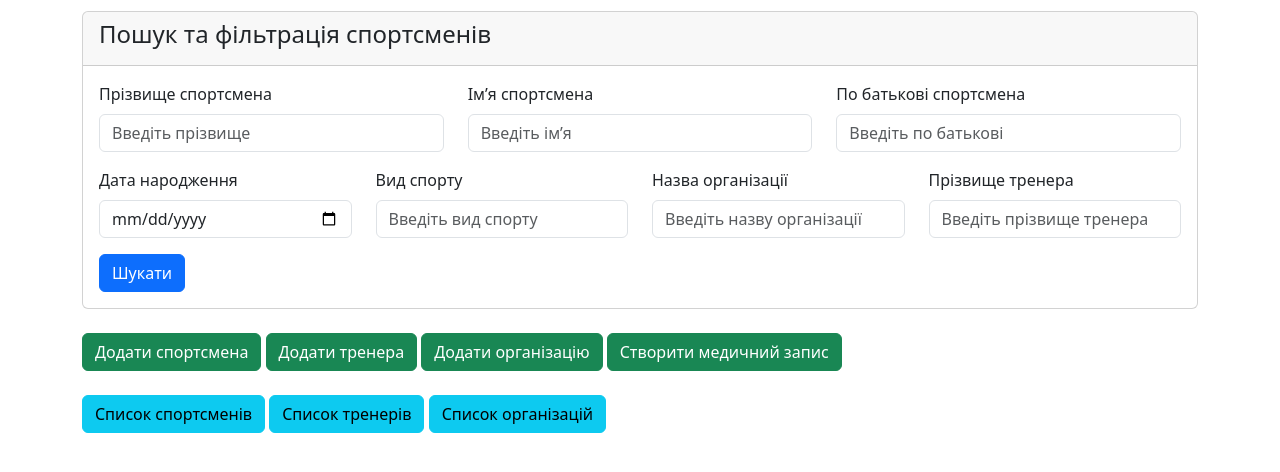
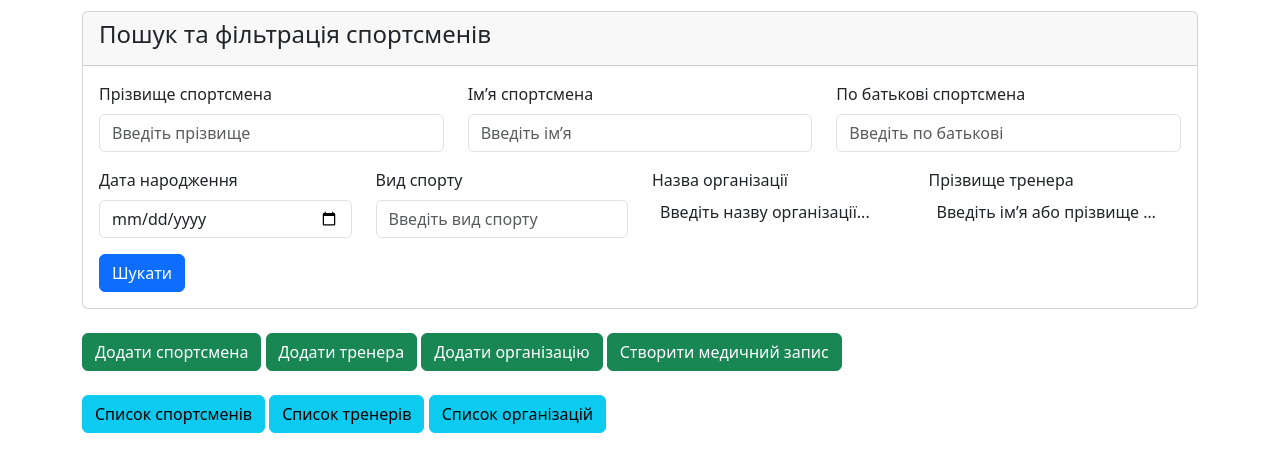
Before and after one commit to YevhenKhomenko/sport-health-accounting, a Django app: page / in a window 1280 px wide. Shown: the part 147-619 px from the top of the page. Run offline with Django 5.2, Linux system fonts and the light colour scheme; the visitor is signed in with stand-in values (Sample User, id 1); some libraries are stand-ins or nearby versions.

Commit message:
added autocomplete to sportsperson search form

```diff
--- a/accounting/forms.py
+++ b/accounting/forms.py
@@ -15,8 +15,28 @@ class SportspersonSearchForm(forms.Form):
         widget=forms.DateInput(attrs={'type': 'date'})
     )
     primary_sport = forms.CharField(label="Вид спорту", required=False)
-    organization = forms.CharField(label="Організація", required=False)
-    trainer = forms.CharField(label="Тренер", required=False)
+    organization = forms.ModelChoiceField(
+        queryset=Organization.objects.all(),
+        label="Організація",
+        required=False,
+        widget=forms.Select(
+            attrs={
+                'class': 'select2',
+                'data-placeholder': 'Введіть назву організації...'
+            }
+        )
+    )
+    trainer = forms.ModelChoiceField(
+        queryset=Trainer.objects.all(),
+        label="Тренер",
+        required=False,
+        widget=forms.Select(
+            attrs={
+                'class': 'select2',
+                'data-placeholder': 'Введіть ім’я або прізвище тренера...'
+            }
+        )
+    )
     GENDER_CHOICES = [
         ('', '---------'),
         ('Чоловіча', 'Чоловіча'),
--- a/accounting/templates/accounting/dashboard.html
+++ b/accounting/templates/accounting/dashboard.html
@@ -1,5 +1,6 @@
-<!-- templates/accounting/dashboard.html -->
-{% extends 'accounting/base.html' %}
+{% extends "accounting/base.html" %}
+{% load widget_tweaks %}
+
 {% block content %}
 <h2>Панель керування</h2>
 <p>Ласкаво просимо до системи обліку спортсменів!</p>
@@ -16,37 +17,37 @@
         <!-- П.І.Б. -->
         <div class="col-md-4 mb-3">
           <label for="last_name" class="form-label">Прізвище спортсмена</label>
-          <input type="text" name="last_name" id="last_name" class="form-control" placeholder="Введіть прізвище">
+          <input type="text" name="last_name" id="last_name" class="form-control" placeholder="Введіть прізвище" value="{{ form.last_name.value|default:'' }}">
         </div>
         <div class="col-md-4 mb-3">
           <label for="first_name" class="form-label">Ім’я спортсмена</label>
-          <input type="text" name="first_name" id="first_name" class="form-control" placeholder="Введіть ім’я">
+          <input type="text" name="first_name" id="first_name" class="form-control" placeholder="Введіть ім’я" value="{{ form.first_name.value|default:'' }}">
         </div>
         <div class="col-md-4 mb-3">
           <label for="patronymic" class="form-label">По батькові спортсмена</label>
-          <input type="text" name="patronymic" id="patronymic" class="form-control" placeholder="Введіть по батькові">
+          <input type="text" name="patronymic" id="patronymic" class="form-control" placeholder="Введіть по батькові" value="{{ form.patronymic.value|default:'' }}">
         </div>
       </div>
       <div class="row">
         <!-- Дата народження -->
         <div class="col-md-3 mb-3">
           <label for="date_of_birth" class="form-label">Дата народження</label>
-          <input type="date" name="date_of_birth" id="date_of_birth" class="form-control">
+          <input type="date" name="date_of_birth" id="date_of_birth" class="form-control" value="{{ form.date_of_birth.value|default:''|date:'Y-m-d' }}">
         </div>
         <!-- Вид спорту -->
         <div class="col-md-3 mb-3">
           <label for="primary_sport" class="form-label">Вид спорту</label>
-          <input type="text" name="primary_sport" id="primary_sport" class="form-control" placeholder="Введіть вид спорту">
+          <input type="text" name="primary_sport" id="primary_sport" class="form-control" placeholder="Введіть вид спорту" value="{{ form.primary_sport.value|default:'' }}">
         </div>
         <!-- Назва організації (ДЮСШ) -->
         <div class="col-md-3 mb-3">
           <label for="organization" class="form-label">Назва організації</label>
-          <input type="text" name="organization" id="organization" class="form-control" placeholder="Введіть назву організації">
+          {{ form.organization }}
         </div>
         <!-- Прізвище тренера -->
         <div class="col-md-3 mb-3">
           <label for="trainer" class="form-label">Прізвище тренера</label>
-          <input type="text" name="trainer" id="trainer" class="form-control" placeholder="Введіть прізвище тренера">
+          {{ form.trainer }}
         </div>
       </div>
       <button type="submit" class="btn btn-primary">Шукати</button>
--- a/accounting/views.py
+++ b/accounting/views.py
@@ -122,9 +122,9 @@ def sportsperson_list(request):
         if form.cleaned_data.get('primary_sport'):
             queryset = queryset.filter(primary_sport__icontains=form.cleaned_data['primary_sport'])
         if form.cleaned_data.get('organization'):
-            queryset = queryset.filter(organizations__organization_name__icontains=form.cleaned_data['organization'])
+            queryset = queryset.filter(organizations=form.cleaned_data['organization'])
         if form.cleaned_data.get('trainer'):
-            queryset = queryset.filter(trainers__last_name__icontains=form.cleaned_data['trainer'])
+            queryset = queryset.filter(trainers=form.cleaned_data['trainer'])
         if form.cleaned_data.get('gender'):
             queryset = queryset.filter(gender=form.cleaned_data['gender'])
 
```
Also changed, not shown: accounting/templates/accounting/sportperson_list.html (+12 -2 lines).
